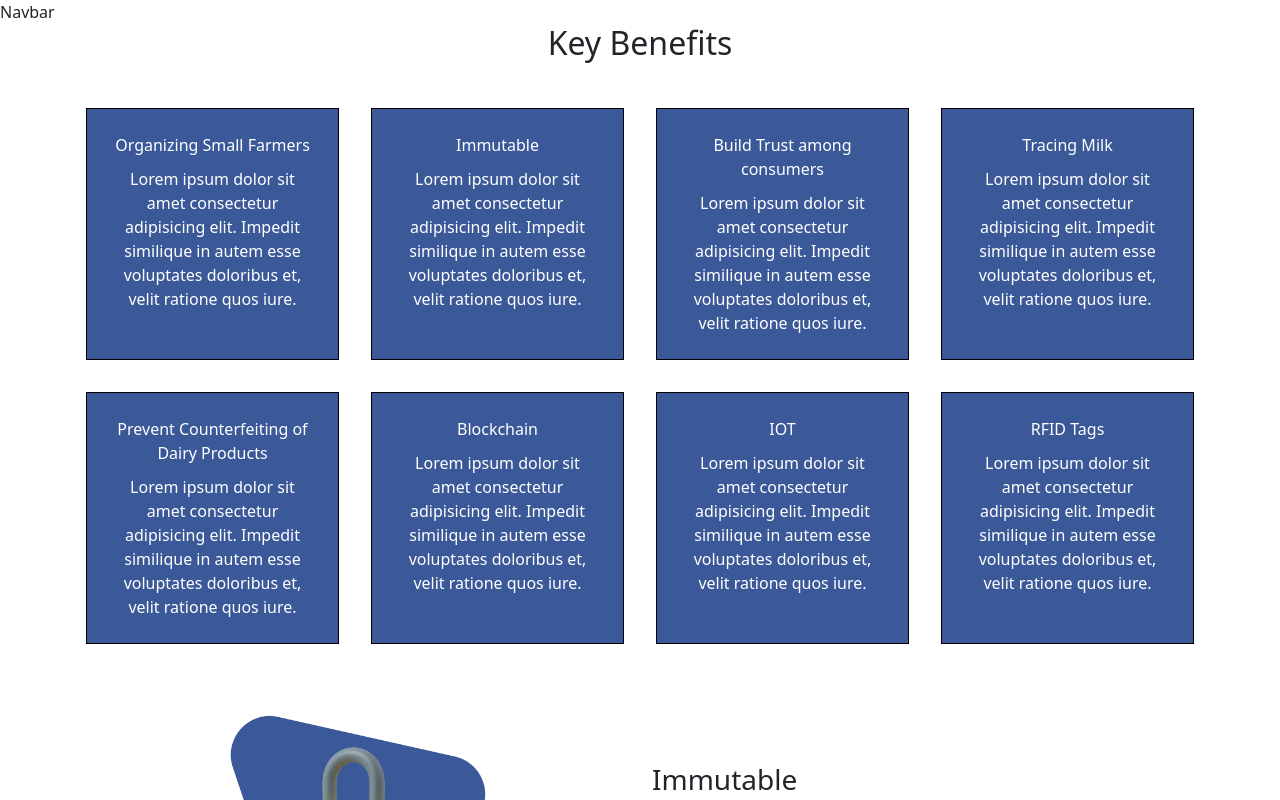
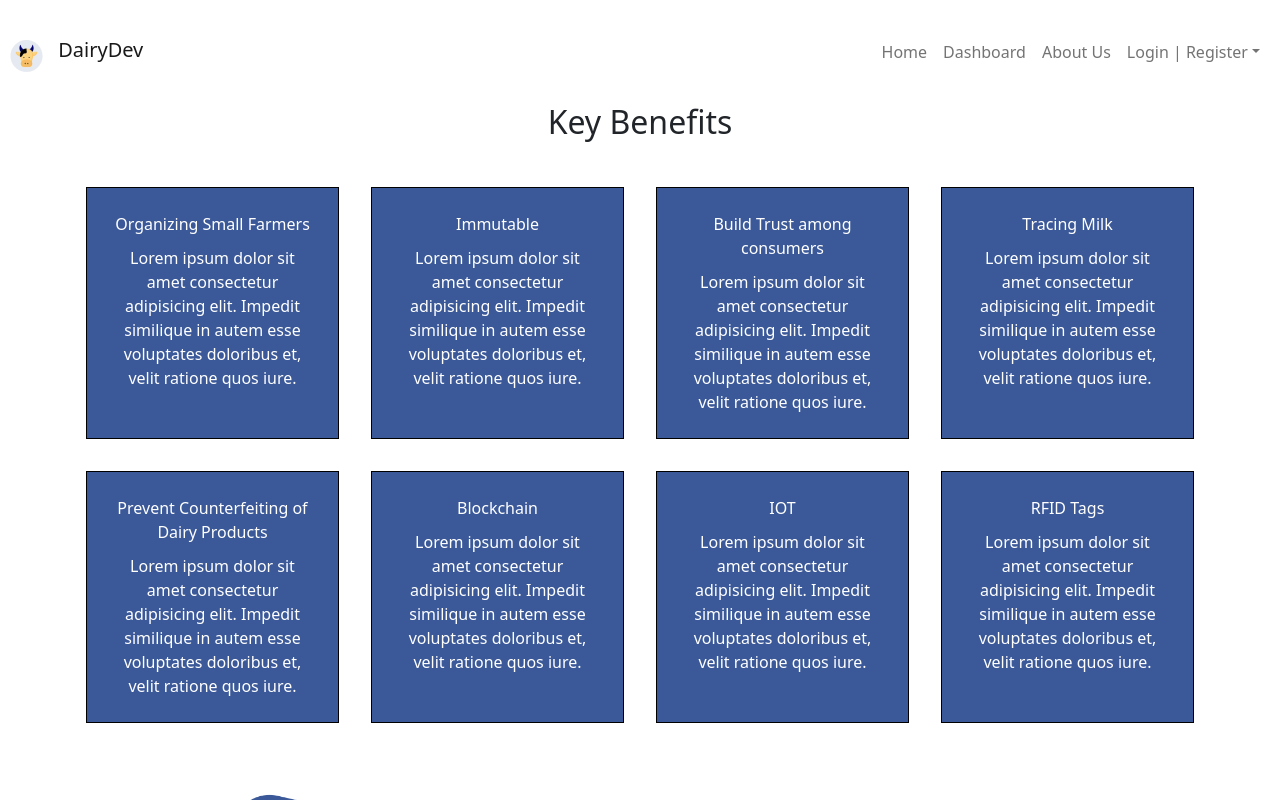
Before and after one commit to Bugs-Please/DairyDev, a React (Create React App) app in the folder frontend/: page / in a window 1280 px wide. Shown: the top 800 px of the page. Built offline with nearby package versions, Linux system fonts and the light colour scheme.

Commit message:
navbar created

```diff
--- a/frontend/src/App.js
+++ b/frontend/src/App.js
@@ -16,8 +16,6 @@ const App = () => {
             <Navbar />
             <Routes>
                 <Route path='/' element={<LandingPage />} />
-
-
                 <Route path="/login" element={<Login />} />
                 <Route path="/signup" element={<Signup />} />
             </Routes>
--- a/frontend/src/Components/KeyBenefit/KeyBenefit.js
+++ b/frontend/src/Components/KeyBenefit/KeyBenefit.js
@@ -105,6 +105,7 @@ const KeyBenefit = () => {
               className=" w-50 mx-auto d-block"
               src={lock}
               alt="Lock to represent Immutablility"
+              style={{"objectFit":"contain"}}
             />
           </div>
           <div className="col-md-6">
@@ -125,6 +126,7 @@ const KeyBenefit = () => {
               className="mx-auto d-block w-100"
               src={trace}
               alt="Tocality to represent traceability"
+              style={{"objectFit":"contain"}}
             />
           </div>
           <div className="col-md-6 order-md-1">
@@ -145,6 +147,7 @@ const KeyBenefit = () => {
               className=" w-50 mx-auto d-block"
               src={digi}
               alt="Tab to represent digitize"
+              style={{"objectFit":"contain"}}
             />
           </div>
           <div className="col-md-6">
--- a/frontend/src/Components/Navbar/Navbar.js
+++ b/frontend/src/Components/Navbar/Navbar.js
@@ -1,8 +1,44 @@
 import React from 'react'
-
+import Container from 'react-bootstrap/Container';
+import Nav from 'react-bootstrap/Nav';
+import Header from 'react-bootstrap/Navbar';
+import NavDropdown from 'react-bootstrap/NavDropdown';
+import Logo from "../../Assets/images/Logo.png";
 const Navbar = () => {
     return (
-        <div>Navbar</div>
+        <header>
+            <Header expand='lg' collapseOnSelect className="d-flex">
+                <div className='d-flex'>
+                    <Header.Brand href="#home">
+                        <img style={{"objectFit":"contain"}} src={Logo} alt="this is our logo" /> <span className="align-content-center mt-5"> DairyDev</span>
+                    </Header.Brand>
+                </div>
+                    <Header.Toggle aria-controls="basic-navbar-nav" />
+                    <Container>
+                    <Header.Collapse className="justify-content-end" id="basic-navbar-nav">
+
+                        <Nav className="ml-auto">
+
+                            <Nav.Link className="mr-auto" href="#home">Home</Nav.Link>
+                            <Nav.Link className="mr-auto" href="#Dashboard">Dashboard</Nav.Link>
+                            <Nav.Link className="mr-auto" href="#AboutUs">About Us</Nav.Link>
+                            <NavDropdown className="mr-auto" title="Login | Register" >
+
+                                <NavDropdown.Item href="#action/3.1">
+                                    Farmer
+                                </NavDropdown.Item>
+                                <NavDropdown.Item href="#action/3.2">Co-Operative</NavDropdown.Item>
+                                <NavDropdown.Divider />
+                                <NavDropdown.Item href="#action/3.3">
+                                    Processing Unit
+                                </NavDropdown.Item>
+                            </NavDropdown>
+
+                        </Nav>
+                    </Header.Collapse>
+                </Container>
+            </Header>
+        </header>
     )
 }
 
```
Also changed, not shown: frontend/src/Assets/images/Logo.png (added).
